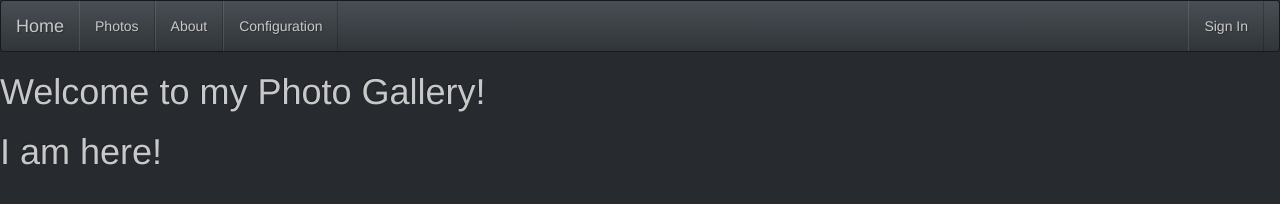
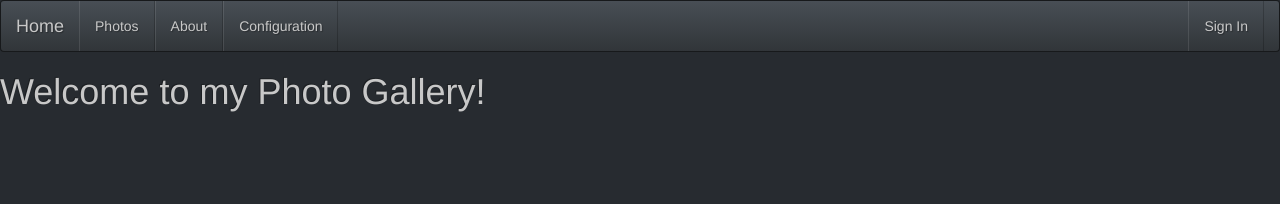
Before and after one commit to tonyliu0716/Angular-PhotoGallery, a plain HTML site: page index.html in a window 1280 px wide. Drawn offline with Linux system fonts and the light colour scheme.

Commit message:
Update index.html

```diff
--- a/index.html
+++ b/index.html
@@ -24,7 +24,6 @@
 
 <body>
     <div ui-view></div>
-    <h1>I am here!</h1>
 </body>
 
 </html>
```
